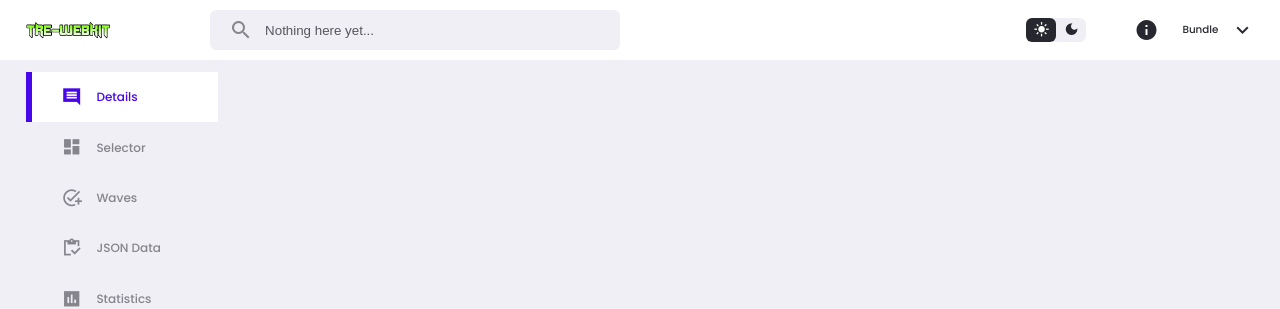
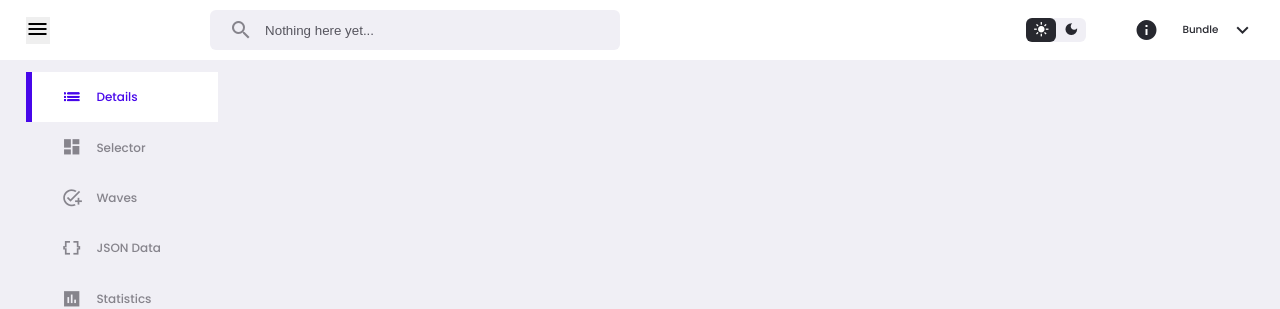
Before and after one commit to Haruma-VN/Tre-WebKit, a website with bundled scripts: page index.html in a window 1280 px wide. Shown: the top 309 px of the page. Built offline with nearby package versions, Linux system fonts and the light colour scheme.

Commit message:
Add files via upload

```diff
--- a/index.html
+++ b/index.html
@@ -17,6 +17,9 @@
 <body>
     <nav>
         <div class="container">
+            <button id="menu-btn">
+                <span class="material-icons-sharp">menu</span>
+            </button>
             <img class="logo" draggable="false" src="./images/toolkit/label.png" alt="Tre Level Maker Icon">
             <div class="file-display-bar">
                 <span class="material-icons-sharp">search</span>
@@ -34,9 +37,6 @@
                     <h5>Bundle</h5>
                     <span class="material-icons-sharp">expand_more</span>
                 </div>
-                <button id="menu-btn">
-                    <span class="material-icons-sharp">menu</span>
-                </button>
             </div>
         </div>
     </nav>
@@ -48,7 +48,7 @@
 
             <div class="sidebar">
                 <a class="active" href="#">
-                    <span class="material-icons-sharp">comment</span>
+                    <span class="material-icons-sharp">list</span>
                     <h4>Details</h4>
                 </a>
                 <a href="#">
@@ -60,7 +60,7 @@
                     <h4>Waves</h4>
                 </a>
                 <a href="#">
-                    <span class="material-icons-sharp">inventory</span>
+                    <span class="material-icons-sharp">data_object</span>
                     <h4>JSON Data</h4>
                 </a>
                 <a href="#">
```
